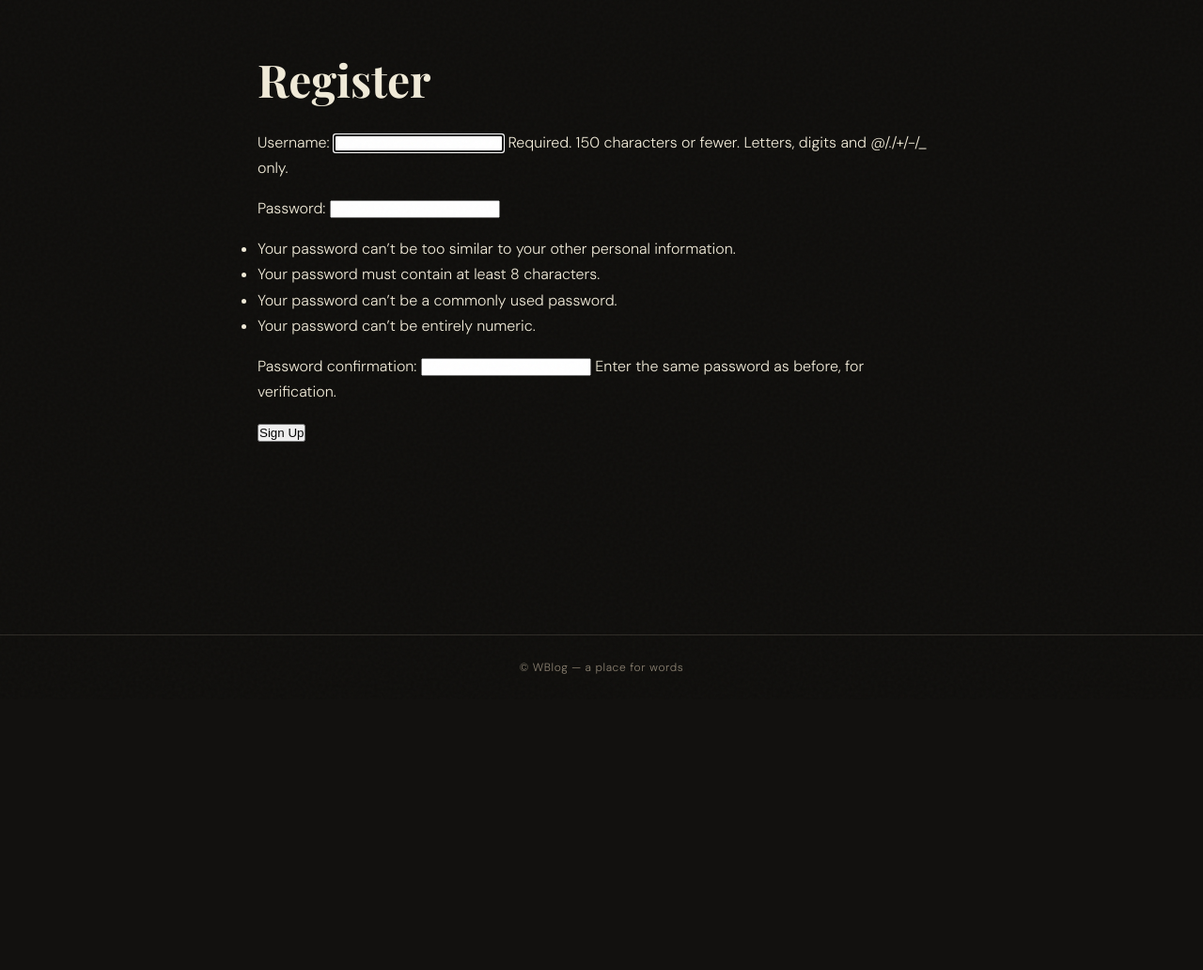
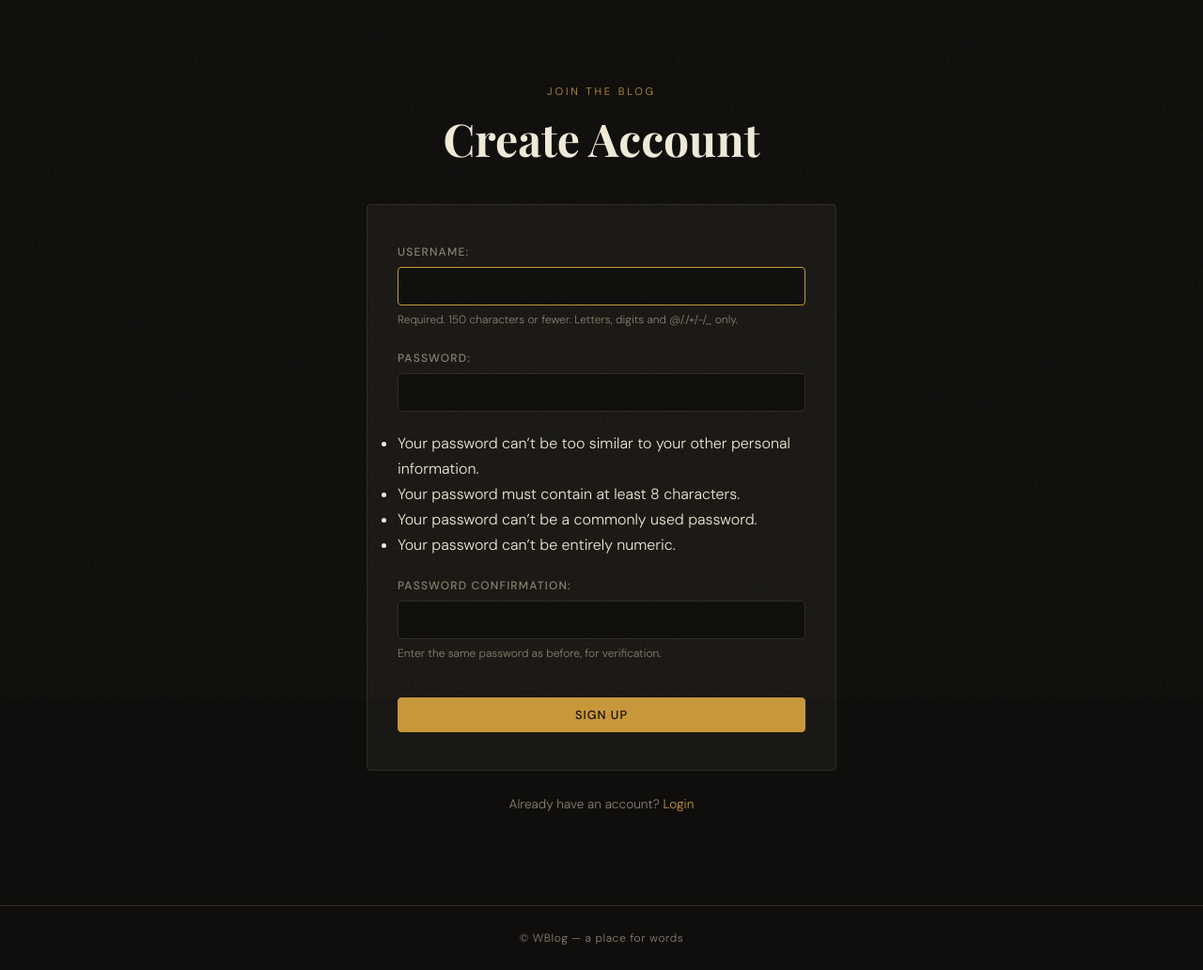
Before and after one commit to Alimov2008/Django-Test-1, a Django app: page /register/ in a window 1280 px wide. Shown: the part 56-1088 px from the top of the page at 94% size. Before the commit the page ends 773 px from the top, so only its background shows below. Run offline with Django 5.2, Linux system fonts and the light colour scheme; some web fonts are replaced.

Commit message:
registration page UI improvement

```diff
--- a/wblog/templates/registration/register.html
+++ b/wblog/templates/registration/register.html
@@ -1,12 +1,46 @@
 {% extends "wblog/base.html" %}
 
 {% block content %}
-<h1>Register</h1>
 
-<form method="post">
-    {% csrf_token %}
-    {{ form.as_p }}
-    <button type="submit">Sign Up</button>
-</form>
+<style>
+    .auth-layout {
+        display: flex;
+        flex-direction: column;
+        align-items: center;
+        padding-top: 2rem;
+    }
+    .auth-eyebrow {
+        font-size: 0.7rem;
+        letter-spacing: 0.25em;
+        text-transform: uppercase;
+        color: var(--accent);
+        margin-bottom: 0.75rem;
+    }
+    .auth-layout h1 { text-align: center; margin-bottom: 2.5rem; }
+    .auth-layout .form-card { width: 100%; }
+    .auth-footer {
+        margin-top: 1.5rem;
+        font-size: 0.85rem;
+        color: var(--muted);
+        text-align: center;
+    }
+</style>
+
+<div class="auth-layout">
+    <p class="auth-eyebrow">Join the blog</p>
+    <h1>Create Account</h1>
+
+    <div class="form-card">
+        <form method="post">
+            {% csrf_token %}
+            {{ form.as_p }}
+            <button type="submit" class="btn btn-solid mt-4" style="width:100%;">Sign Up</button>
+        </form>
+    </div>
+
+    <p class="auth-footer">
+        Already have an account? <a href="{% url 'login' %}">Login</a>
+    </p>
+</div>
 
 {% endblock %}
```
